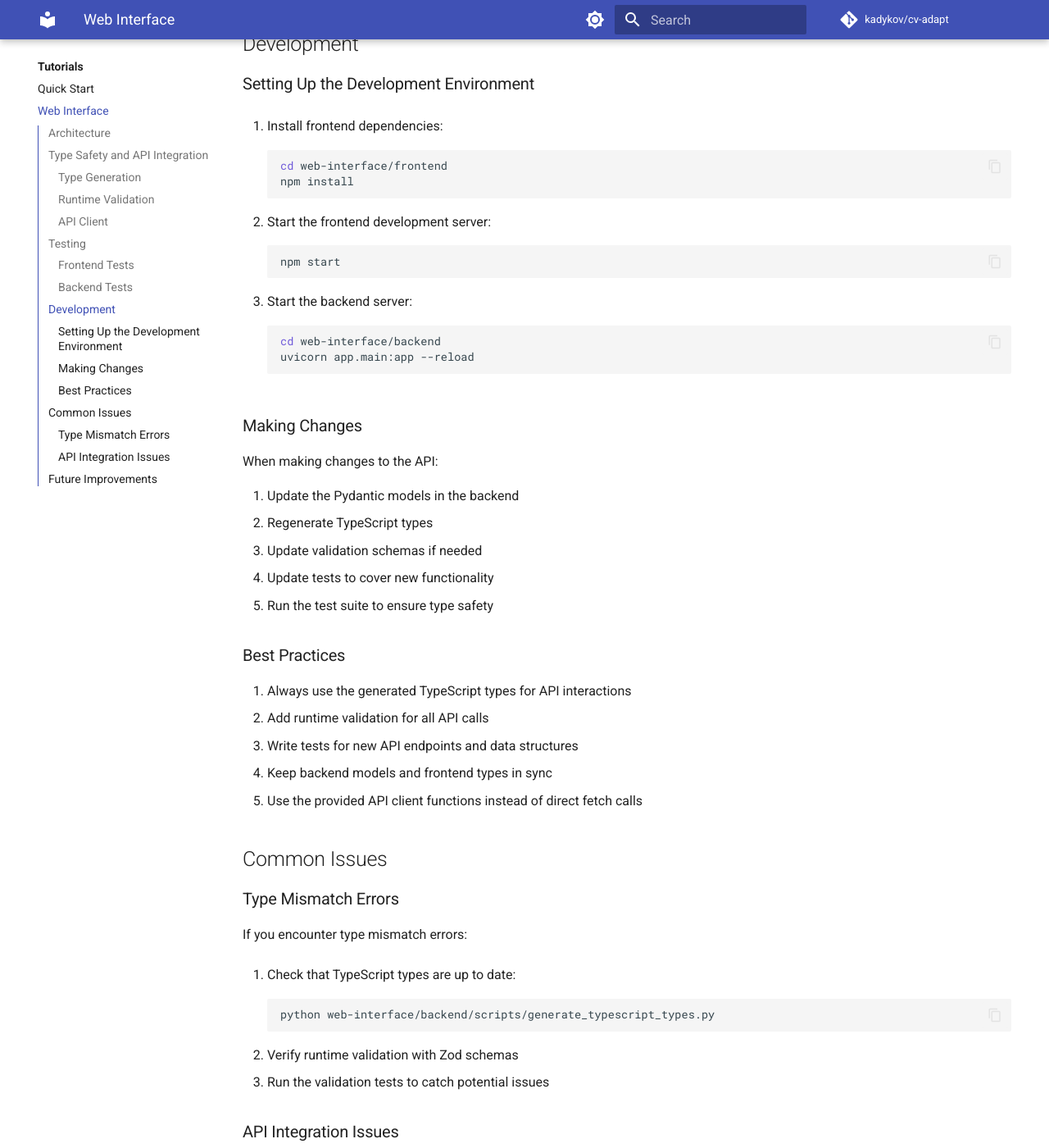
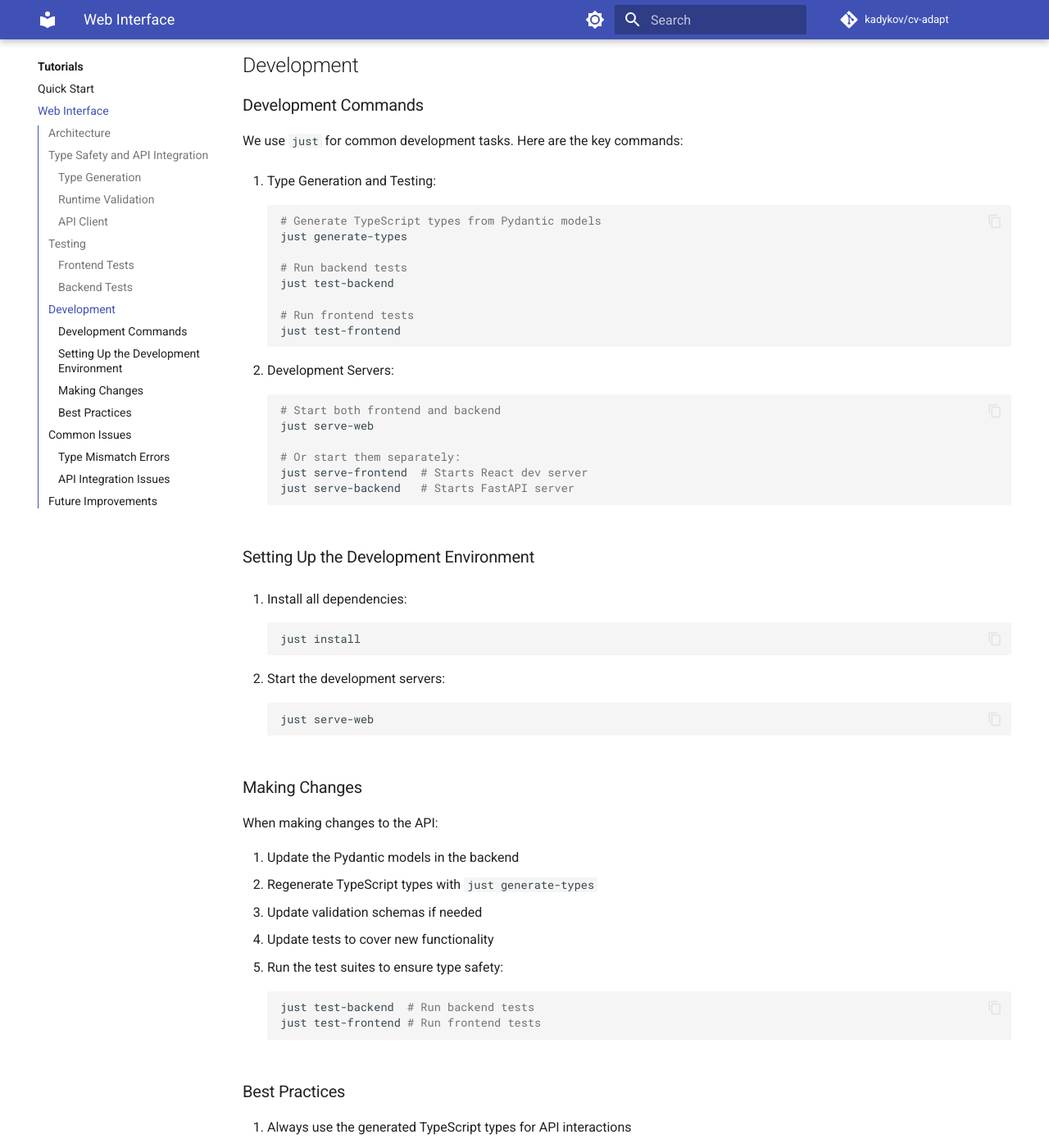
Before and after one commit to kadykov/cv-adapt, an MkDocs documentation site: the page built from docs/tutorials/web-interface.md, in a window 1280 px wide and 1400 px high, scrolled down 1674 px. Shown: the whole window at 82% size. Built offline with MkDocs 1.6.1 and Material for MkDocs 9.7.7, drawn with Linux system fonts in a browser that asks for light colours; comment, search, counter and statistics services are not loaded; some of the changed text lies outside the part shown.

Commit message:
Update documentation and justfile for TypeScript generation; streamline development commands and improve clarity

````diff
--- a/docs/tutorials/web-interface.md
+++ b/docs/tutorials/web-interface.md
@@ -16,10 +16,10 @@ We use TypeScript in the frontend and maintain type safety between frontend and
 
 ```bash
 # Generate TypeScript types from backend models
-python web-interface/backend/scripts/generate_typescript_types.py
+just generate-types
 ```
 
-This script generates TypeScript interfaces from our Pydantic models, ensuring type consistency between frontend and backend.
+This command generates TypeScript interfaces from our Pydantic models, ensuring type consistency between frontend and backend.
 
 ### Runtime Validation
 
@@ -66,23 +66,42 @@ Integration tests for the API endpoints are located in `web-interface/backend/te
 
 ## Development
 
+### Development Commands
+
+We use `just` for common development tasks. Here are the key commands:
+
+1. Type Generation and Testing:
+   ```bash
+   # Generate TypeScript types from Pydantic models
+   just generate-types
+
+   # Run backend tests
+   just test-backend
+
+   # Run frontend tests
+   just test-frontend
+   ```
+
+2. Development Servers:
+   ```bash
+   # Start both frontend and backend
+   just serve-web
+
+   # Or start them separately:
+   just serve-frontend  # Starts React dev server
+   just serve-backend   # Starts FastAPI server
+   ```
+
 ### Setting Up the Development Environment
 
-1. Install frontend dependencies:
+1. Install all dependencies:
    ```bash
-   cd web-interface/frontend
-   npm install
+   just install
    ```
 
-2. Start the frontend development server:
+2. Start the development servers:
    ```bash
-   npm start
-   ```
-
-3. Start the backend server:
-   ```bash
-   cd web-interface/backend
-   uvicorn app.main:app --reload
+   just serve-web
    ```
 
 ### Making Changes
@@ -90,10 +109,14 @@ Integration tests for the API endpoints are located in `web-interface/backend/te
 When making changes to the API:
 
 1. Update the Pydantic models in the backend
-2. Regenerate TypeScript types
+2. Regenerate TypeScript types with `just generate-types`
 3. Update validation schemas if needed
 4. Update tests to cover new functionality
-5. Run the test suite to ensure type safety
+5. Run the test suites to ensure type safety:
+   ```bash
+   just test-backend  # Run backend tests
+   just test-frontend # Run frontend tests
+   ```
 
 ### Best Practices
 
@@ -111,7 +134,7 @@ If you encounter type mismatch errors:
 
 1. Check that TypeScript types are up to date:
    ```bash
-   python web-interface/backend/scripts/generate_typescript_types.py
+   just generate-types
    ```
 
 2. Verify runtime validation with Zod schemas
````
Also changed, not shown: 2 other files.
